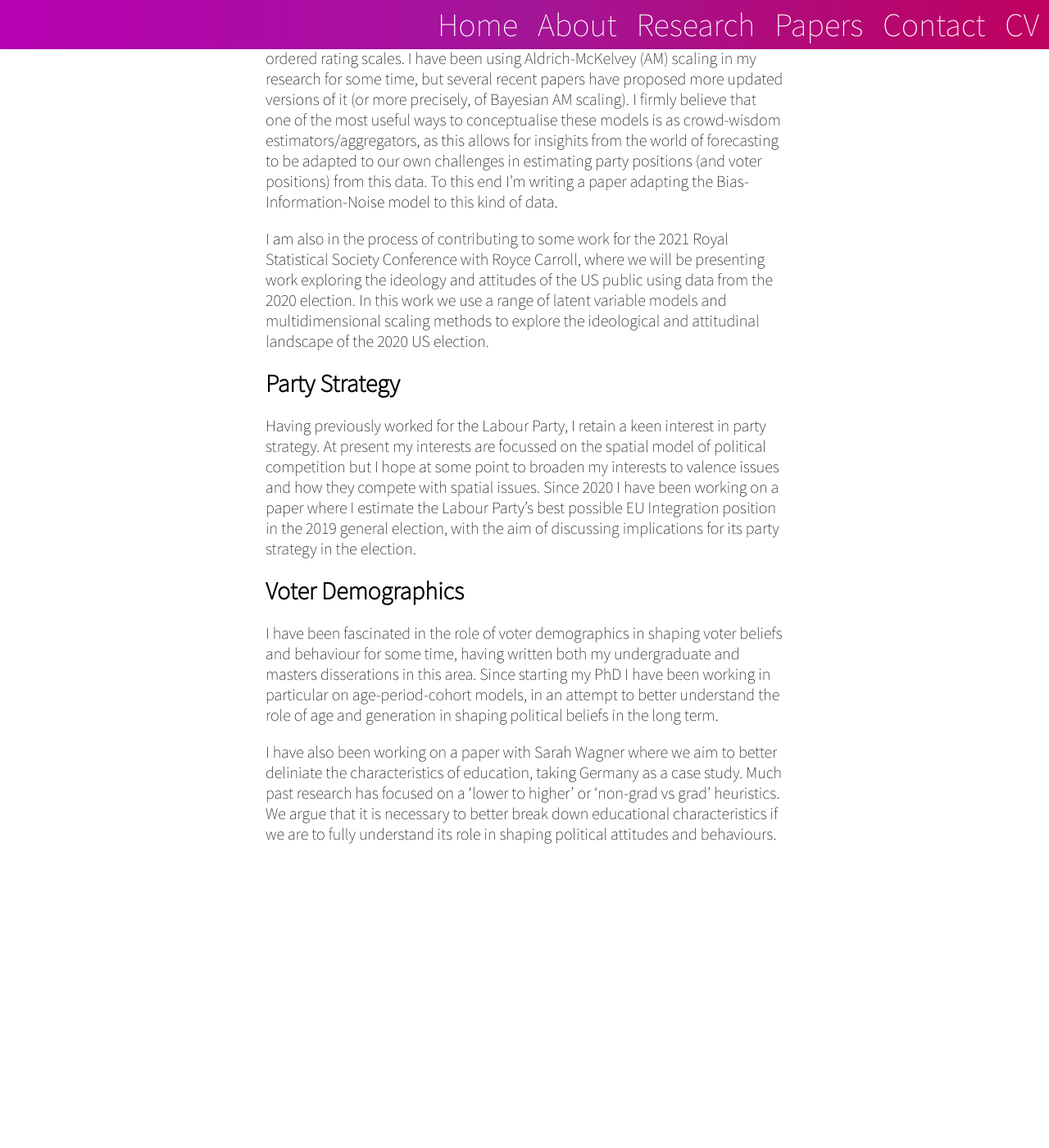
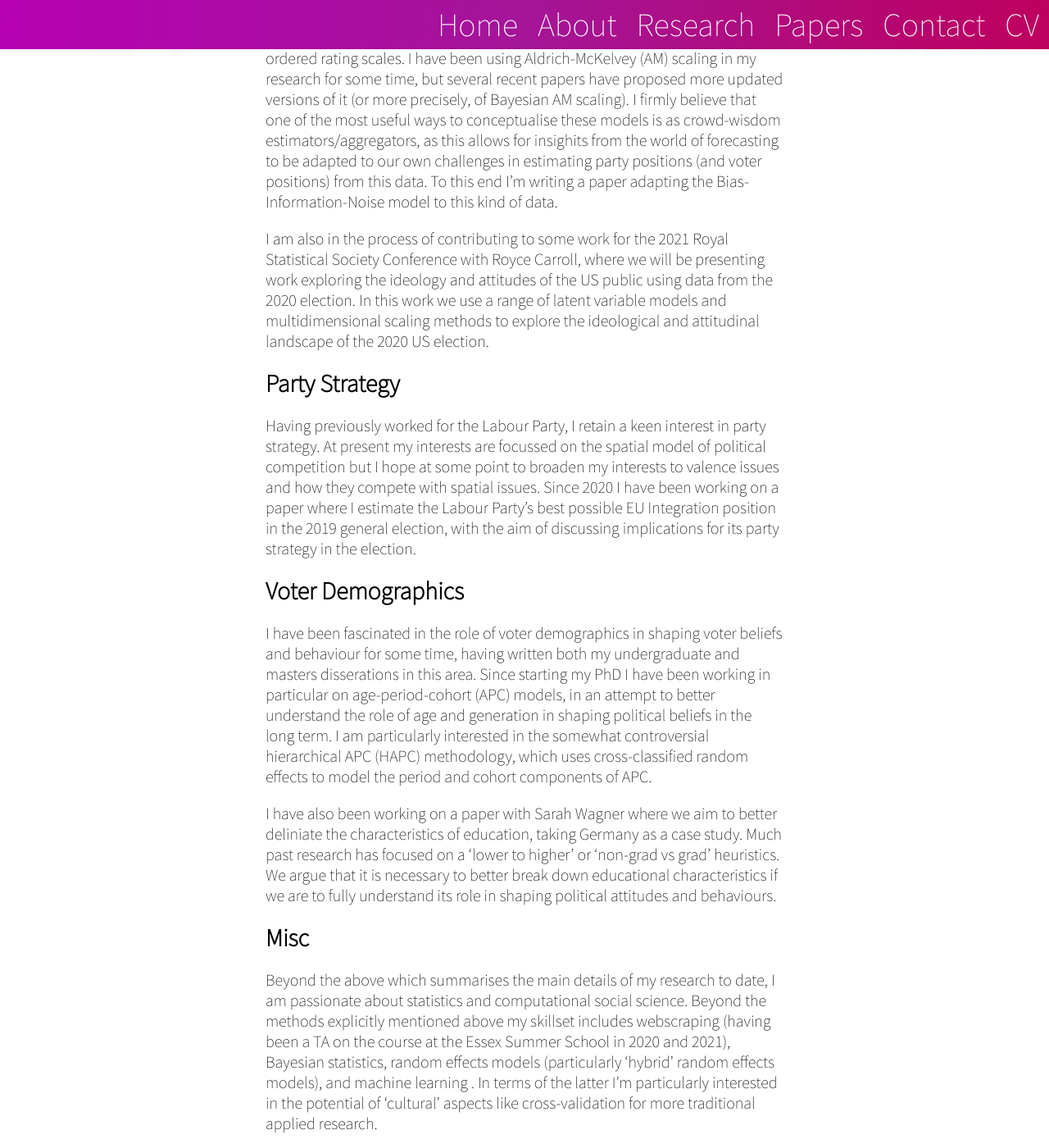
Before and after one commit to philswatton/philswatton.github.io, a Jekyll site: the page built from research.md, in a window 1280 px wide and 1400 px high, scrolled down 588 px. Shown: the whole window at 82% size. Built offline with Jekyll 4.4.1, drawn with Linux system fonts in a browser that asks for light colours; before the commit the page ends 1635 px from its top, so only the background shows below that.

Commit message:
added misc section

```diff
--- a/research.md
+++ b/research.md
@@ -21,6 +21,10 @@ Having previously worked for the Labour Party, I retain a keen interest in party
 
 ## Voter Demographics
 
-I have been fascinated in the role of voter demographics in shaping voter beliefs and behaviour for some time, having written both my undergraduate and masters disserations in this area. Since starting my PhD I have been working in particular on age-period-cohort models, in an attempt to better understand the role of age and generation in shaping political beliefs in the long term.
+I have been fascinated in the role of voter demographics in shaping voter beliefs and behaviour for some time, having written both my undergraduate and masters disserations in this area. Since starting my PhD I have been working in particular on age-period-cohort (APC) models, in an attempt to better understand the role of age and generation in shaping political beliefs in the long term. I am particularly interested in the somewhat controversial hierarchical APC (HAPC) methodology, which uses cross-classified random effects to model the period and cohort components of APC.
 
 I have also been working on a paper with Sarah Wagner where we aim to better deliniate the characteristics of education, taking Germany as a case study. Much past research has focused on a 'lower to higher' or 'non-grad vs grad' heuristics. We argue that it is necessary to better break down educational characteristics if we are to fully understand its role in shaping political attitudes and behaviours.
+
+## Misc
+
+Beyond the above which summarises the main details of my research to date, I am passionate about statistics and computational social science. Beyond the methods explicitly mentioned above my skillset includes webscraping (having been a TA on the course at the Essex Summer School in 2020 and 2021), Bayesian statistics, random effects models (particularly 'hybrid' random effects models), and machine learning . In terms of the latter I'm particularly interested in the potential of 'cultural' aspects like cross-validation for more traditional applied research.
```
